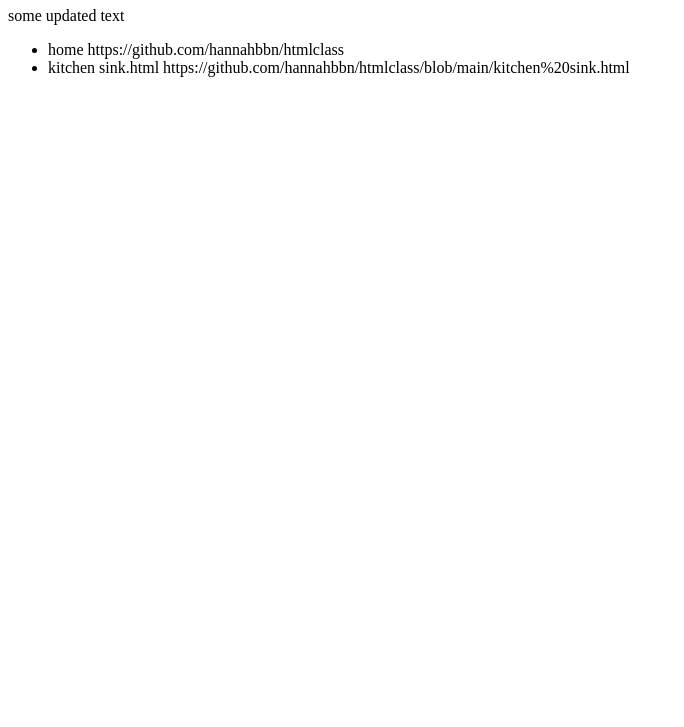
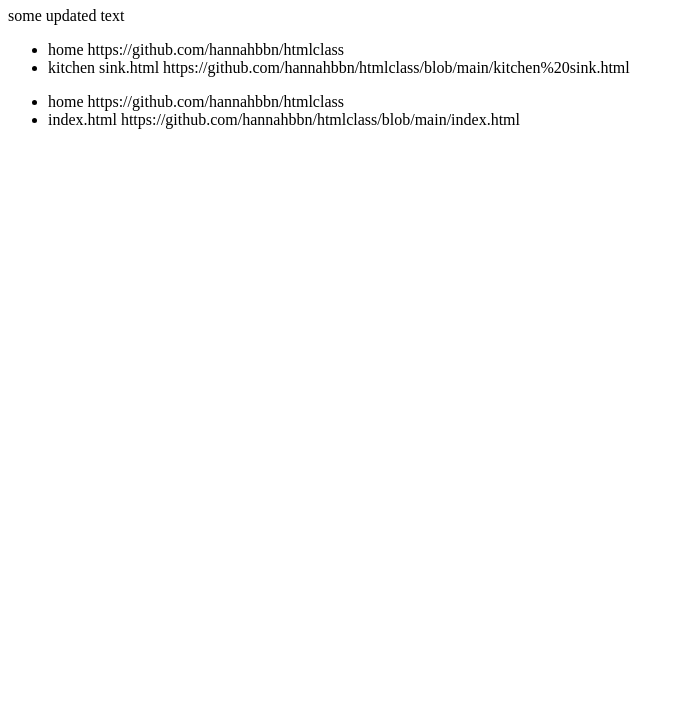
Before and after one commit to hannahbbn/htmlclass, a plain HTML site: page index.html in a window 1280 px wide. Shown: the part 73-800 px from the top of the page, without its empty margins (0-684 px from the left). Drawn offline with Linux system fonts and the light colour scheme.

Commit message:
Update index.html

```diff
--- a/index.html
+++ b/index.html
@@ -23,6 +23,15 @@
                     <a>https://github.com/hannahbbn/htmlclass/blob/main/kitchen%20sink.html</a>
                 </li>
             </ul>
+         <nav>
+            <ul>
+                <li>home
+                    <a>https://github.com/hannahbbn/htmlclass</a>
+                </li>
+                <li>index.html
+                    <a>https://github.com/hannahbbn/htmlclass/blob/main/index.html</a>
+                </li>
+            </ul>
         </nav>
 
     </body>
```
